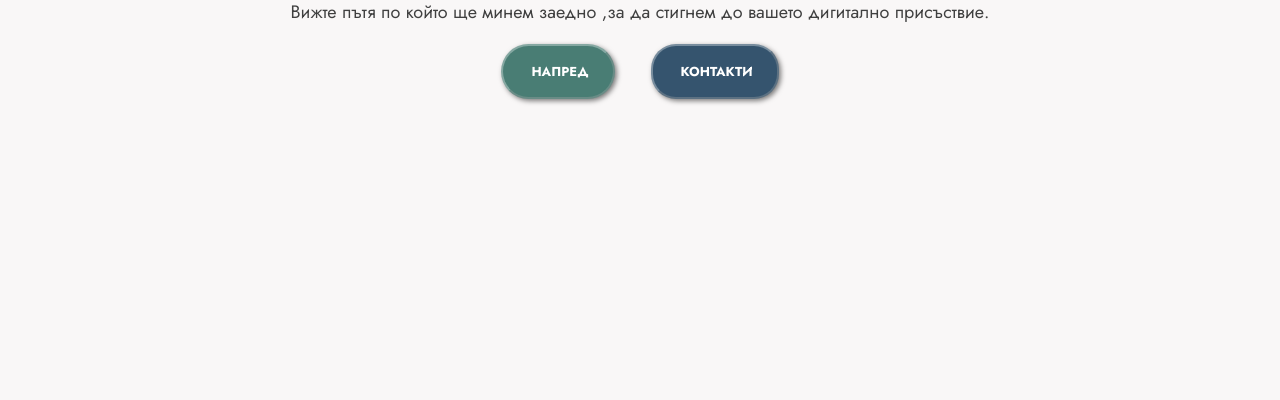
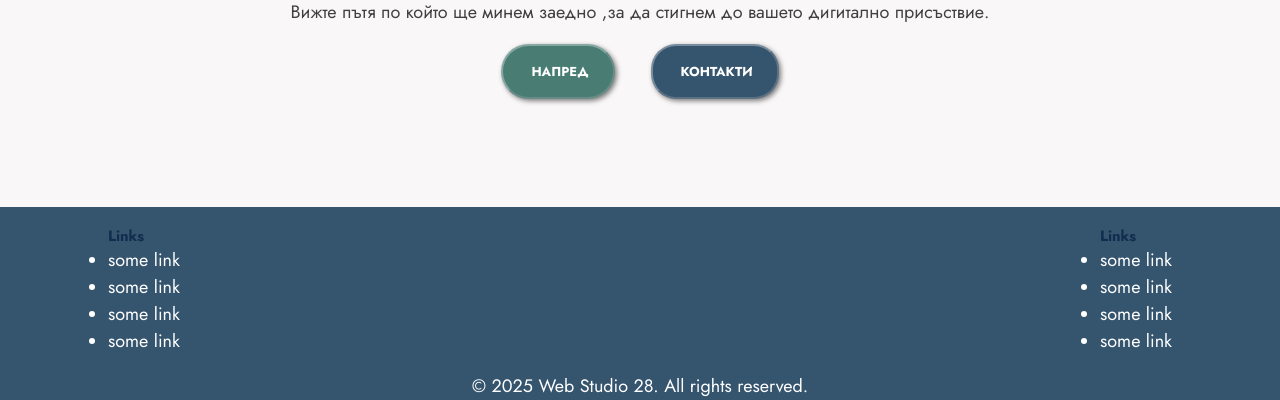
Before and after one commit to AndonGoshev/webstudio28, a Django app: page / in a window 1280 px wide. Shown: the part 4578-4978 px from the top of the page. Before the commit the page ends 4682 px from the top, so only its background shows below. Run offline with Django 5.2, Linux system fonts and the light colour scheme.

Commit message:
fixed footer background color

```diff
--- a/static/css/base/footer/footer.css
+++ b/static/css/base/footer/footer.css
@@ -4,7 +4,7 @@ footer {
     flex-direction: column;
     align-items: center;
     color: white;
-    background-color: #567c8d;
+    background-color: #35546E;
 }
 
 #footer-wrapper {
--- a/templates/base/footer/footer.html
+++ b/templates/base/footer/footer.html
@@ -1,43 +1,43 @@
-{#<div id="footer-wrapper">#}
-{##}
-{#    <div id="footer-first-row">#}
-{##}
-{#        <nav id="footer-left-nav">#}
-{##}
-{#            <h5>Links</h5>#}
-{##}
-{#            <ul id="footer-left-list">#}
-{##}
-{#                <li>some link</li>#}
-{#                <li>some link</li>#}
-{#                <li>some link</li>#}
-{#                <li>some link</li>#}
-{##}
-{#            </ul>#}
-{##}
-{#        </nav>#}
-{##}
-{#        <nav id="footer-right-nav">#}
-{##}
-{#            <h5>Links</h5>#}
-{##}
-{#            <ul id="footer-right-list">#}
-{##}
-{#                <li>some link</li>#}
-{#                <li>some link</li>#}
-{#                <li>some link</li>#}
-{#                <li>some link</li>#}
-{##}
-{#            </ul>#}
-{##}
-{#        </nav>#}
-{##}
-{#    </div>#}
-{#    #}
-{#    <div id="footer-second-row">#}
-{#        #}
-{#        <p>© 2025 Odontopedia. All rights reserved.</p>#}
-{#        #}
-{#    </div>#}
-{##}
-{#</div>#}
+<div id="footer-wrapper">
+
+    <div id="footer-first-row">
+
+        <nav id="footer-left-nav">
+
+            <h5>Links</h5>
+
+            <ul id="footer-left-list">
+
+                <li>some link</li>
+                <li>some link</li>
+                <li>some link</li>
+                <li>some link</li>
+
+            </ul>
+
+        </nav>
+
+        <nav id="footer-right-nav">
+
+            <h5>Links</h5>
+
+            <ul id="footer-right-list">
+
+                <li>some link</li>
+                <li>some link</li>
+                <li>some link</li>
+                <li>some link</li>
+
+            </ul>
+
+        </nav>
+
+    </div>
+
+    <div id="footer-second-row">
+
+        <p>© 2025 Web Studio 28. All rights reserved.</p>
+
+    </div>
+
+</div>
```
